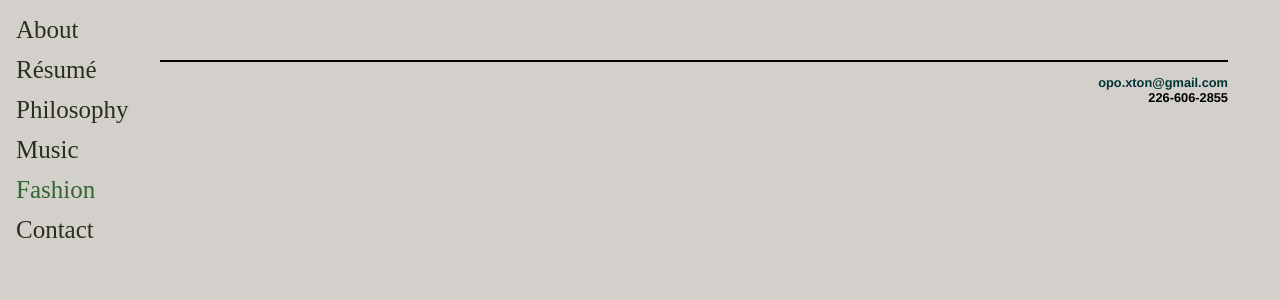
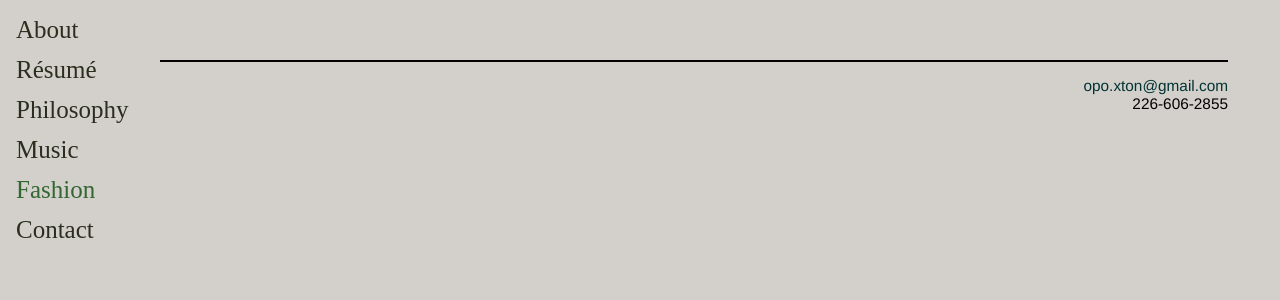
Before and after one commit to allofher/allofher.github.io, a Jekyll site: the page built from fashion/index.html, in a window 1280 px wide. Shown: the top 300 px of the page. Built offline with Jekyll 4.4.1, drawn with Linux system fonts in a browser that asks for light colours.

Commit message:
Update main.css

```diff
--- a/css/main.css
+++ b/css/main.css
@@ -8,11 +8,18 @@ body {
     width: 95%;
 }
 
-nav ul, footer ul {
+nav ul {
     font-family:'Helvetica', 'Arial', 'Sans-Serif';
     padding: 0px;
     list-style: none;
     font-weight: bold;
+}
+
+footer ul {
+    font-family:'Helvetica', 'Arial', 'Sans-Serif';
+    padding: 0px;
+    list-style: none;
+    font-size: 1.2em;
 }
 
 nav ul li{
```
